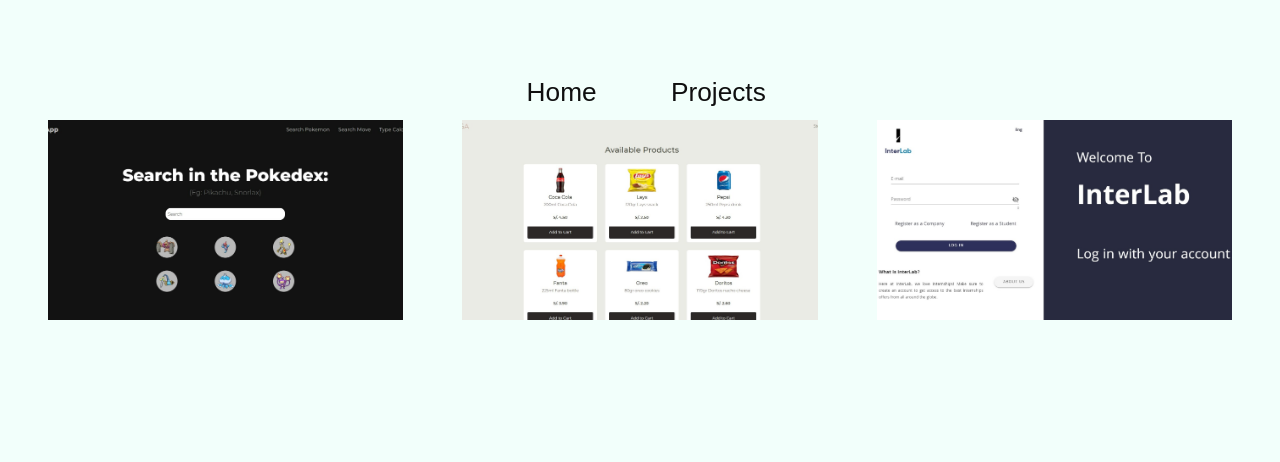
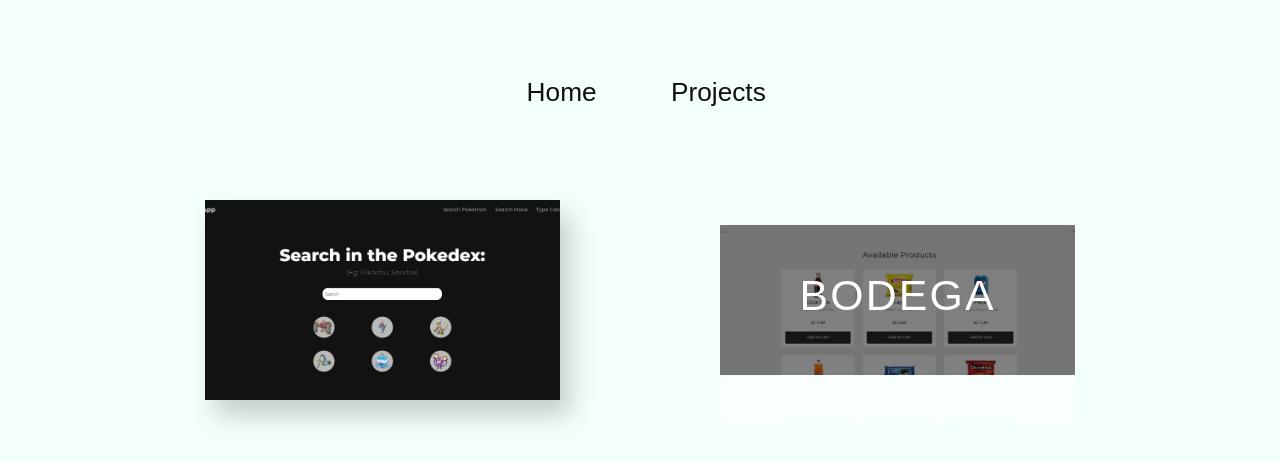
Before and after one commit to 8rb/Portfolio, a React (Create React App) app: page /projects in a window 1280 px wide. Shown: the top 462 px of the page. Built offline with nearby package versions, Linux system fonts and the light colour scheme.

Commit message:
💄 Animation Attempt
First Attempt of image animation with CSS.

```diff
--- a/src/components/projectsList/AllProjects.js
+++ b/src/components/projectsList/AllProjects.js
@@ -39,14 +39,17 @@ const AllProjects = () => {
               <img className="image" src={PokeAppImg} alt="project"/>
             </Link>
           </div>
-          <div className="project-col">
+          {/* <div className="project-col">
             <Link to='/projects/bodega'>
               <img className="image" src={BodegaImg} alt="project"/>
             </Link>
-          </div>
+          </div> */}
           <div className="project-col">
-            <Link to='/projects/interlab'>
-              <img className="image" src={InterLabImg} alt="project"/>
+            <Link to='/projects/bodega' class="c-preview">
+              <div class="c-preview__img">
+                <img className="image" src={BodegaImg} alt="project"/>
+              </div>
+              <h2 class="c-preview__title">Bodega</h2>
             </Link>
           </div>
         </div>
--- a/src/components/projectsList/Styles.scss
+++ b/src/components/projectsList/Styles.scss
@@ -25,7 +25,7 @@ $max-size: 800px;
 
 .projects-row {
     display: flex;
-    justify-content: space-between;
+    justify-content: center;
     align-items: center;
 }
 
@@ -38,6 +38,7 @@ $max-size: 800px;
 
 .project-col {
     width: 30%;
+    margin: 5em;
 }
 
 @media screen and (max-width: $max-size) {
@@ -47,11 +48,59 @@ $max-size: 800px;
     }
 }
 
+.c-preview {
+    background: #000;
+    background: -moz-linear-gradient(-45deg, #000000 0%, #000000 25%, #1e539e 50%, #ff3083 75%, #7800a8 100%); /* FF3.6-15 */
+    background: -webkit-linear-gradient(-45deg, #000000 0%,#000000 25%,#1e539e 50%,#ff3083 75%,#7800a8 100%); /* Chrome10-25,Safari5.1-6 */
+    background: linear-gradient(135deg, #000000 0%,#000000 25%,#1e539e 50%,#ff3083 75%,#7800a8 100%); /* W3C, IE10+, FF16+, Chrome26+, Opera12+, Safari7+ */
+    background-size: 400% 400%;
+    height: 150px;
+    background-repeat: no-repeat;
+    display: flex;
+    justify-content: center;
+    align-items: center;
+    color: #fff;
+    position: relative;
+    cursor: pointer;
+    text-decoration: none;
+    transition: .5s all;
+
+    &__img {
+      position: absolute;
+      left: 0;
+      top: 0;
+    //   background: #000 url('../../assets/Bodega.jpg') no-repeat center center;
+    //     background-size: cover;
+      width: 100%;
+      height: 100%;
+      z-index: 1;
+      opacity: .5;
+      mix-blend-mode: screen;
+    }
+
+    &__title {
+      position: relative;
+      z-index: 10;
+      text-transform: uppercase;
+      letter-spacing: .05em;
+    }
+
+    &:hover {
+      background-position: 100% 100%;
+      text-decoration: none;
+      color: $white;
+      &__title {
+        text-shadow: 0 0 20px rgba(0,0,0,1);
+      }
+    }
+}
+
 .image {
     max-width: 100%;
+    box-shadow: 10px 15px 25px 0 rgba(0,0,0,.2);
+    transition: all .5s cubic-bezier(0.645, 0.045, 0.355, 1);
     &:hover {
-        transition: all 0.2s ease-in-out;
-        filter: brightness(80%);
+        box-shadow: 1px 1px 10px 0 rgba(0,0,0,.1);
     }
 }
 
```
